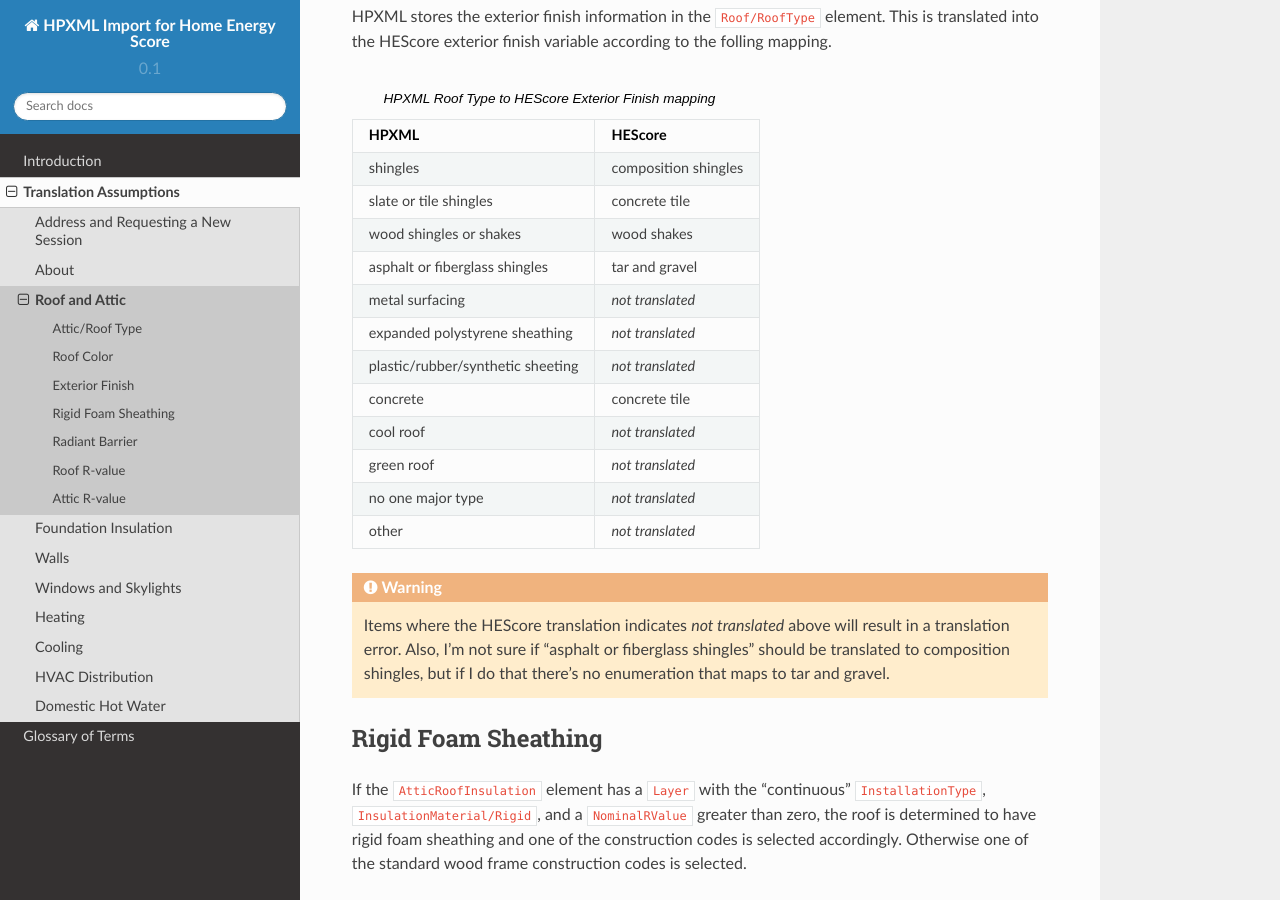
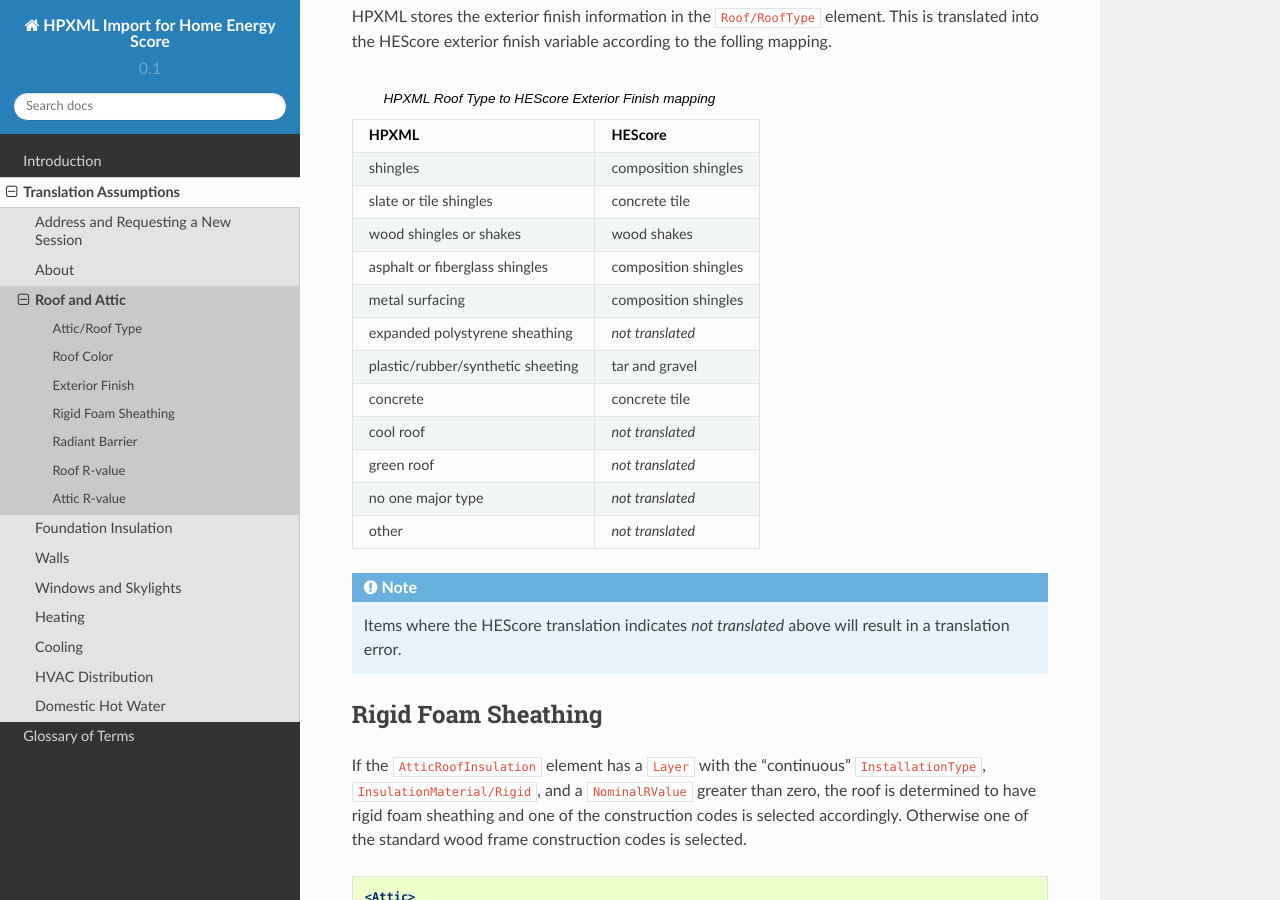
Before and after one commit to NREL/hescore-hpxml, a Sphinx documentation site: the page built from docs/source/translation/zone_roof.rst, in a window 1280 px wide and 900 px high, scrolled down 1901 px. Built offline with Sphinx 7.4.7 and the Read the Docs theme 2.0.0, drawn with Linux system fonts in a browser that asks for light colours; formulas are drawn with MathJax 3.

Commit message:
Modifying roof exterior finish mapping #4

```diff
--- a/docs/source/translation/zone_roof.rst
+++ b/docs/source/translation/zone_roof.rst
@@ -83,10 +83,10 @@
    shingles                           composition shingles
    slate or tile shingles             concrete tile
    wood shingles or shakes            wood shakes
-   asphalt or fiberglass shingles     tar and gravel
-   metal surfacing                    *not translated*
+   asphalt or fiberglass shingles     composition shingles
+   metal surfacing                    composition shingles
    expanded polystyrene sheathing     *not translated*
-   plastic/rubber/synthetic sheeting  *not translated*
+   plastic/rubber/synthetic sheeting  tar and gravel
    concrete                           concrete tile
    cool roof                          *not translated*
    green roof                         *not translated*
@@ -94,12 +94,10 @@
    other                              *not translated*
    =================================  ====================
 
-.. warning::
+.. note::
 
    Items where the HEScore translation indicates *not translated* above
-   will result in a translation error. Also, I'm not sure if "asphalt or
-   fiberglass shingles" should be translated to composition shingles, but if I
-   do that there's no enumeration that maps to tar and gravel.
+   will result in a translation error.
 
 .. _rigid-sheathing:
 
```
Also changed, not shown: 1 other file.
